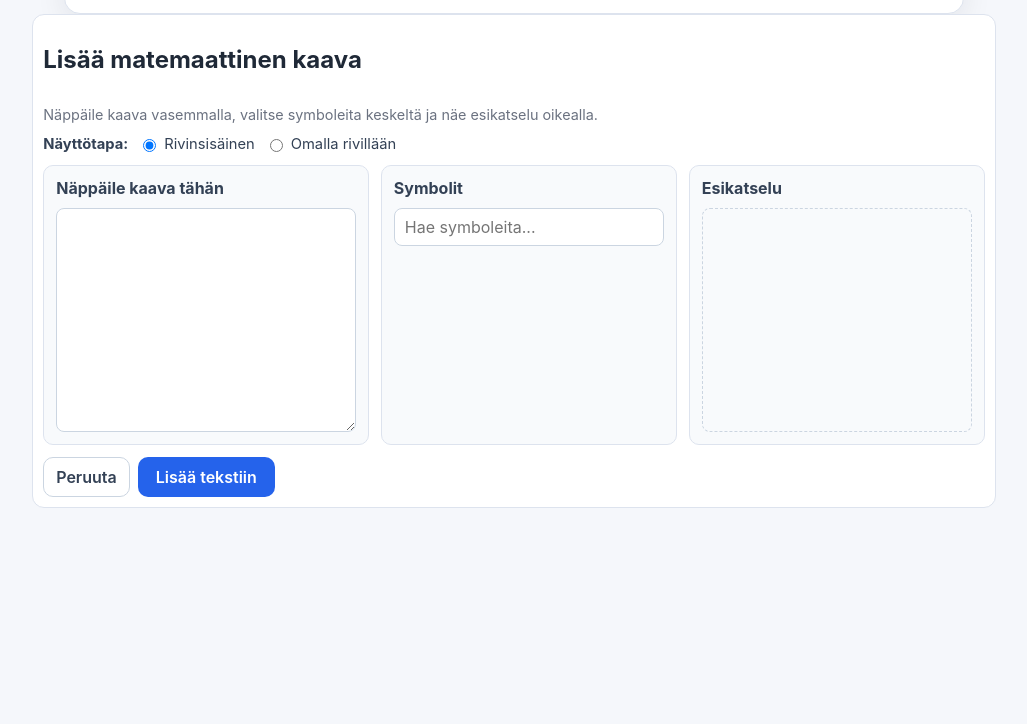
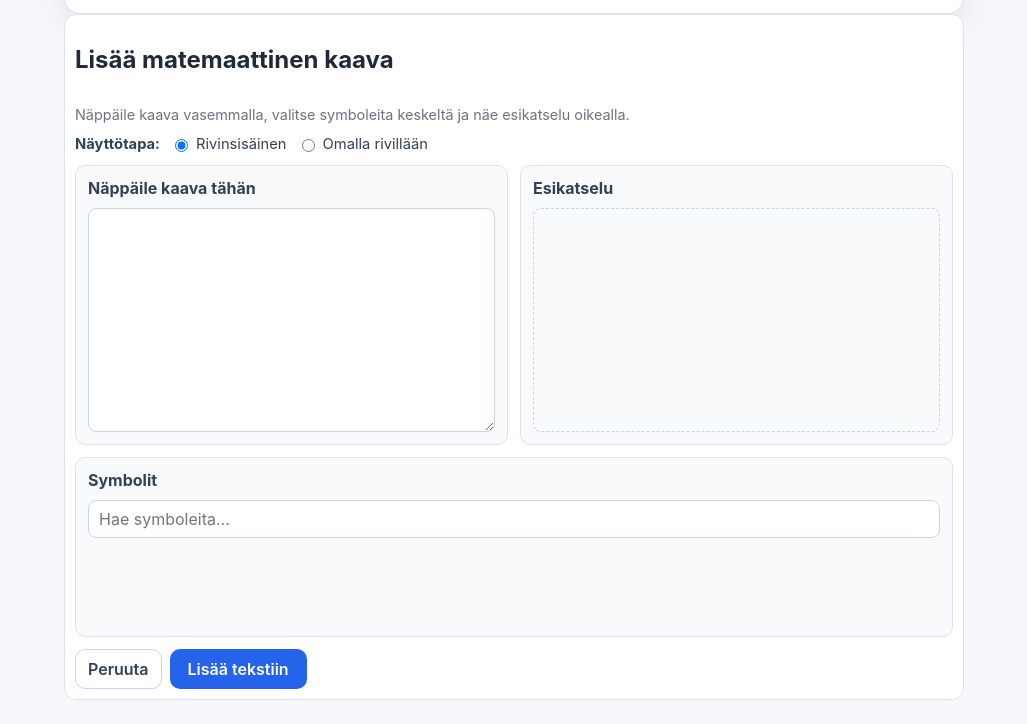
Before and after one commit to MythoFlux/AI-widget, a plain HTML site: page index.html in a window 1280 px wide. Shown: the part 716-1440 px from the top of the page, without its empty margins (126-1153 px from the left). Before the commit the page ends 1248 px from the top, so only its background shows below. Drawn offline with nearby package versions, Linux system fonts and the light colour scheme.

Commit message:
Rework math editor panel layout

```diff
--- a/index.html
+++ b/index.html
@@ -49,16 +49,16 @@
         <label><input type="radio" name="math-mode" value="display" /> Omalla rivillään</label>
       </div>
       <div class="math-editor-layout">
-        <section class="math-pane" aria-label="LaTeX-koodi">
+        <section class="math-pane math-input-pane" aria-label="LaTeX-koodi">
           <h3>Näppäile kaava tähän</h3>
           <textarea id="math-latex-output" class="math-latex-output" spellcheck="false" aria-label="LaTeX-koodi"></textarea>
         </section>
-        <section class="math-pane" aria-label="Symbolipaneeli">
+        <section class="math-pane math-symbol-pane" aria-label="Symbolipaneeli">
           <h3>Symbolit</h3>
           <input id="math-symbol-search" class="symbol-search" type="search" placeholder="Hae symboleita..." />
           <div id="math-symbol-categories" class="symbol-categories"></div>
         </section>
-        <section class="math-pane" aria-label="Esikatselu">
+        <section class="math-pane math-preview-pane" aria-label="Esikatselu">
           <h3>Esikatselu</h3>
           <div id="math-preview-render" class="math-preview-render" aria-live="polite"></div>
         </section>
--- a/styles.css
+++ b/styles.css
@@ -259,6 +259,7 @@
     }
 
     .math-editor-modal {
+      width: min(900px, 100%);
       border: 1px solid var(--border);
       border-radius: 12px;
       background: #fff;
@@ -280,12 +281,23 @@
 
     .math-editor-layout {
       display: grid;
-      grid-template-columns: minmax(220px, 1.1fr) minmax(220px, 1fr) minmax(220px, 1fr);
+      grid-template-columns: repeat(2, minmax(0, 1fr));
+      grid-template-areas:
+        "input preview"
+        "symbols symbols";
+      grid-template-rows: minmax(280px, 1fr) minmax(180px, auto);
       gap: 12px;
-      min-height: 280px;
-      max-height: 420px;
-      overflow: hidden;
+      min-height: 472px;
     }
+
+    .math-input-pane { grid-area: input; }
+
+    .math-symbol-pane {
+      grid-area: symbols;
+      max-height: 260px;
+    }
+
+    .math-preview-pane { grid-area: preview; }
 
     .math-pane {
       border: 1px solid var(--border);
@@ -455,10 +467,16 @@
       .math-editor-panel { max-height: calc(100vh - 20px); }
       .math-editor-layout {
         grid-template-columns: 1fr;
+        grid-template-areas:
+          "input"
+          "preview"
+          "symbols";
+        grid-template-rows: none;
         min-height: auto;
         height: auto;
         overflow: auto;
       }
+      .math-symbol-pane { max-height: none; }
       .math-pane {
         min-height: 220px;
       }
```
